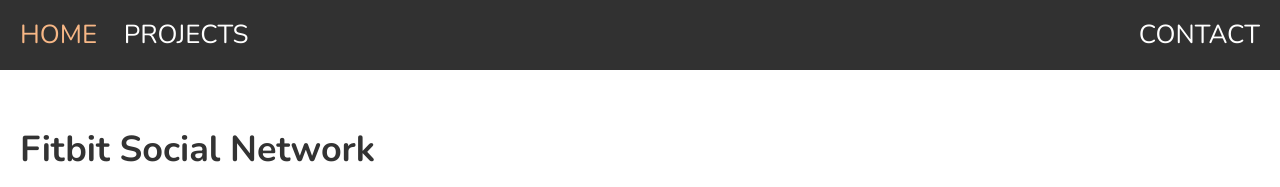
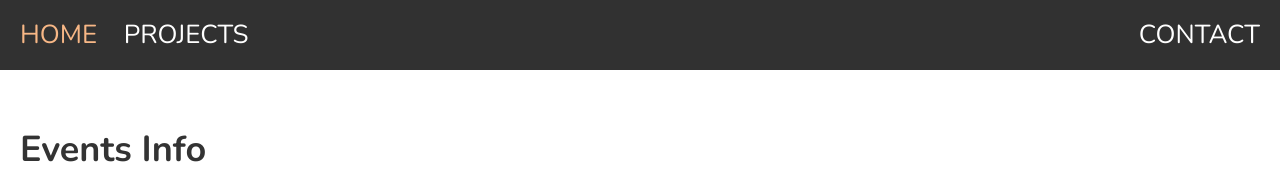
Before and after one commit to shikher9/shikher9.github.io, a plain HTML site: page projects/web/EventsInfo.html in a window 1280 px wide. Shown: the top 187 px of the page. Drawn offline with nearby package versions, Linux system fonts and the light colour scheme.

Commit message:
changed heading of event info.

```diff
--- a/projects/web/EventsInfo.html
+++ b/projects/web/EventsInfo.html
@@ -28,7 +28,7 @@
                     <div style="display: flex;justify-content: space-between;align-items: flex-start;font-size: 2.1rem;">
                         <div style="margin-top: 20px;margin-right: 5px">
 
-                            <h1>Fitbit Social Network</h1>
+                            <h1>Events Info</h1>
                             <h2>Introduction</h2>
                             A simple web app for showing information about events. There are four events and each event
                             has several sessions. The UI for web app is mobile responsive. The application uses Flexbox
```
